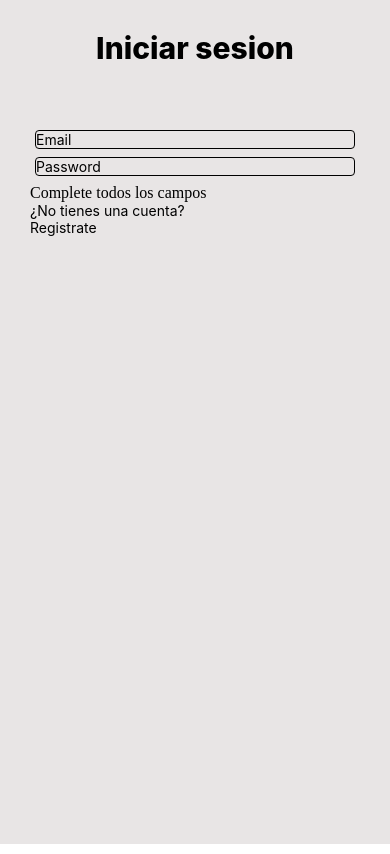
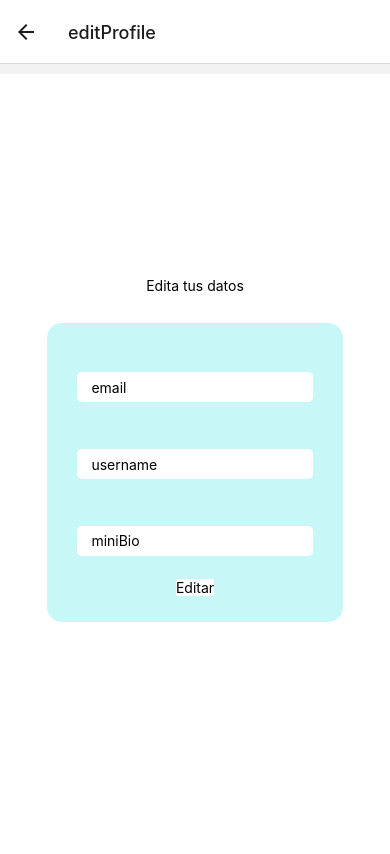
Before and after one commit to candedichiara/Proyecto-React-Native, a React Native app: screen /editProfile in a window 390 px wide. Built offline with nearby package versions, Linux system fonts and the light colour scheme; no server answers.

Commit message:
solucion de errores y eeditar perfil

```diff
--- a/src/components/Post/Post.js
+++ b/src/components/Post/Post.js
@@ -69,7 +69,7 @@ class Post extends Component {
                     source={{ uri: this.props.data.foto }}
                     resizeMode='cover'
                 />
-                <TouchableOpacity onPress={()=> this.props.navigation.navigate('OtroPerfil', { email: this.props.data.owner }) }>
+                <TouchableOpacity onPress={()=> this.props.navigation.navigate('otroPerfil', { email: this.props.data.owner }) }>
                     <Text style={styles.user}> {this.props.data.owner} </Text>
                 </TouchableOpacity>
 
--- a/src/navigation/MainNavigation.js
+++ b/src/navigation/MainNavigation.js
@@ -5,6 +5,8 @@ import Login from '../screens/Login/Login'
 import Register from '../screens/Register/Register'
 import TabNavigation from './TabNavigation'
 import Comments from '../screens/Comments/Comments'
+import otroPerfil from '../screens/OtroPerfil/OtroPerfil'
+import editProfile from '../screens/editProfile/editProfile'
 
 
 
@@ -47,6 +49,21 @@ class MainNavigation extends Component {
                         options={{
                         }}
                     />
+
+                    <Stack.Screen
+                        name='otroPerfil'
+                        component={otroPerfil}
+                        options={{
+                        }}
+                    />
+
+                    <Stack.Screen
+                        name='editProfile'
+                        component={editProfile}
+                        options={{
+                        }}
+                    />
+
                 </Stack.Navigator>
             </NavigationContainer>
         )
--- a/src/screens/OtroPerfil/OtroPerfil.js
+++ b/src/screens/OtroPerfil/OtroPerfil.js
@@ -3,7 +3,7 @@ import React, { Component } from 'react'
 import {db} from '../../firebase/config'
 import Post from '../../components/Post/Post'
 
-class OtroPerfil extends Component {
+class otroPerfil extends Component {
     constructor(props) {
         super(props)
         this.state = {
@@ -55,7 +55,7 @@ class OtroPerfil extends Component {
             <View style={StyleSheet.container}>
                 <Image
                     style={StyleSheet.foto}
-                    source={this.state.user[0].data.photo}
+                    source={this.state.user[0].photo}
                 />
                  <Text style={styles.text}>{this.state.owner}</Text>
                 <Text style={styles.text} >{this.state.userName}</Text>
@@ -78,4 +78,4 @@ class OtroPerfil extends Component {
     }
 }
 
-export default OtroPerfil;
+export default otroPerfil;
--- a/src/screens/Profile/Profile.js
+++ b/src/screens/Profile/Profile.js
@@ -104,6 +104,11 @@ class Profile extends Component {
                 <TouchableOpacity style={styles.boton} onPress={()=> this.signOut()} >
                 <Text>Log out</Text>
                 </TouchableOpacity>
+
+                <TouchableOpacity style={styles.boton} onPress={() => this.props.navigation.navigate('editProfile',)}>
+                    <Text>Editar perfil</Text>
+                </TouchableOpacity>
+
                 <TouchableOpacity style={styles.boton} onPress={()=> this.deleteAccount()} >
                 <Text>Delete account</Text>
                 </TouchableOpacity>
--- a/src/screens/Search/Search.js
+++ b/src/screens/Search/Search.js
@@ -1,6 +1,6 @@
 import React, { Component } from 'react';
 import { View, Text, TextInput, TouchableOpacity, StyleSheet, FlatList } from 'react-native';
-import { db, auth } from '../../firebase/config';
+import { db} from '../../firebase/config';
 
 
 class Search extends Component {
@@ -54,7 +54,7 @@ class Search extends Component {
                 <TextInput
                     style={styles.boton}
                     keyboardType='default'
-                    onChangeText={text => this.buscar(text)}
+                    onChangeText={text => this.searchUser(text)}
                     value={this.state.search}
                 />
 
--- /dev/null
+++ b/src/screens/editProfile/editProfile.js
@@ -0,0 +1,106 @@
+import React, { Component } from 'react';
+import { db } from '../../firebase/config'
+import { View, Text, TextInput, TouchableOpacity, StyleSheet } from 'react-native';
+
+class editProfile extends Component {
+    constructor(props) {
+        super(props)
+        this.state = {
+            email: '',
+            userName: '',
+            miniBio: '',
+        }
+    }
+
+
+    editarPerfil() {
+        db.collection('users')
+            .doc(this.state.id)
+            .update({
+                email: this.state.email,
+                userName: this.state.userName,
+                miniBio: this.state.miniBio,
+            })
+            .then(() => {
+                this.props.navigation.navigate('Profile');
+            })
+
+    }
+
+
+    render() {
+        return (
+            <View style={styles.container}>
+                <Text>Edita tus datos</Text>
+                <View style={styles.box}>
+                    <TextInput
+                        placeholder='email'
+                        keyboardType='email-address'
+                        onChangeText={text => this.setState({ email: text })}
+                        value={this.state.email}
+                        style={styles.input}
+                    />
+
+                    <TextInput
+                        placeholder='username'
+                        keyboardType='default'
+                        onChangeText={text => this.setState({ userName: text })}
+                        value={this.state.userName}
+                        style={styles.input}
+                    />
+                    <TextInput
+                        placeholder='miniBio'
+                        keyboardType='default'
+                        onChangeText={text => this.setState({ miniBio: text })}
+                        value={this.state.miniBio}
+                        style={styles.input}
+                    />
+
+                    <TouchableOpacity onPress={() => this.editarPerfil()}>
+                        <Text style={styles.button}>Editar</Text>
+                    </TouchableOpacity>
+
+
+                </View>
+
+            </View>
+        )
+    }
+}
+
+const styles = StyleSheet.create({
+
+    container: {
+        paddingHorizontal: 10,
+        marginTop: 10,
+        justifyContent: 'center',
+        alignItems: 'center',
+        backgroundColor: 'white',
+        height: '100%'
+    },
+    box: {
+        backgroundColor: '#c7f7f7',
+        width: '80%',
+        borderRadius: '5%',
+        justifyContent: 'center',
+        alignItems: 'center',
+        margin: '8%'
+    },
+    input: {
+        borderRadius: 5,
+        backgroundColor: 'white',
+        width: '80%',
+        height: '5%',
+        padding: '5%',
+        margin: '8%'
+    },
+    alert: {
+        color: 'white'
+    },
+    button: {
+        backgroundColor: 'white',
+        borderRadius: '5%'
+    }
+})
+
+export default editProfile;
```
